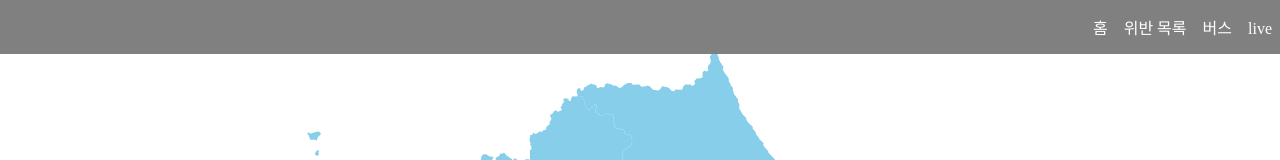
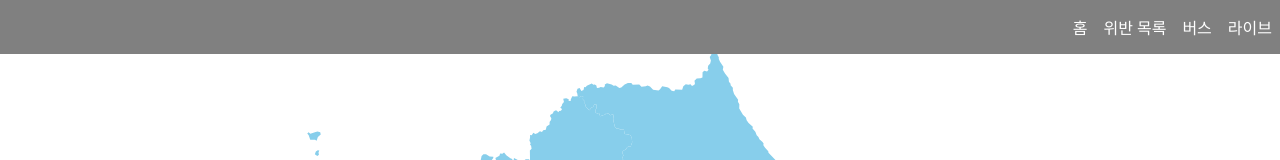
Before and after one commit to SSAFETY/SSAFETY, a React app in the folder FE/ssafety/: page / in a window 1280 px wide. Shown: the top 160 px of the page. Built offline with nearby package versions, Linux system fonts and the light colour scheme.

Commit message:
(FE) Chore: live test'

```diff
--- a/FE/ssafety/src/components/App.js
+++ b/FE/ssafety/src/components/App.js
@@ -6,7 +6,7 @@ import Violation from './Violation';
 import MainPage from './MainPage';
 import Seoul from './Seoul';
 import BusMap from './BusMap';
-import live from './TfVideoPresentation';
+import Live from './TfVideoPresentation';
 
 function App() {
   return (
@@ -19,7 +19,7 @@ function App() {
           <Route path="/statistics" element={<Statistics />} />
           <Route path="/seoul" element={<Seoul />} />
           <Route path="/bus" element={<BusMap />} />
-          <Route path="/live" element={<live/>} />
+          <Route path="/live" element={<Live/>} />
         </Routes>
       </div>
     </Router>
--- a/FE/ssafety/src/components/NavBar.js
+++ b/FE/ssafety/src/components/NavBar.js
@@ -10,7 +10,7 @@ const NavBar = () => {
           <Link className='navbarMenu' to={'/'}>홈</Link>
           <Link className='navbarMenu' to={'/violation'}>위반 목록</Link>
           <Link className='navbarMenu' to={'/bus'}>버스</Link>
-          <Link className='navbarMenu' to={'/live'}>live</Link>
+          <Link className='navbarMenu' to={'/live'}>라이브</Link>
         </div>
     </div>
   );
```
